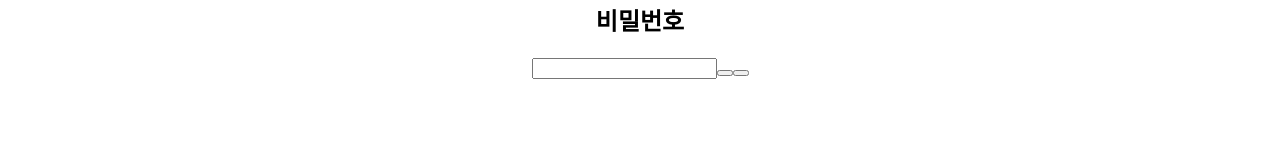
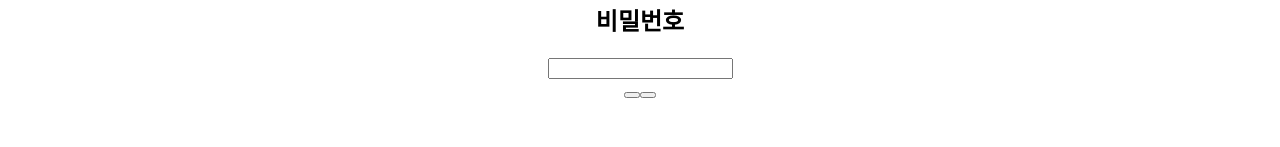
Before and after one commit to thumbthing/-prototype-wanted-pre-onboarding-frontend, a React (Create React App) app: page / in a window 1280 px wide. Shown: the part 153-300 px from the top of the page. Built offline with nearby package versions, Linux system fonts and the light colour scheme.

Commit message:
fix: Login.tsx (data-testid 수정)

```diff
--- a/src/components/Login.tsx
+++ b/src/components/Login.tsx
@@ -6,9 +6,11 @@ export default function Login() {
       <h2> 아이디 </h2>
       <input data-testid="email-input" />
       <h2> 비밀번호 </h2>
-      <input data-testid="email-input" />
-      <button placeholder="로그인" onClick={() => alert("로그인")} />
-      <button placeholder="회원가입" onClick={() => alert("회원 가입")} />
+      <input data-testid="password-input" />
+      <div>
+        <button data-testid="signin-button" placeholder="로그인" onClick={() => alert("로그인")} />
+        <button data-testid="signup-button" placeholder="회원가입" onClick={() => alert("회원 가입")} />
+      </div>
     </div>
   )
 }
```
